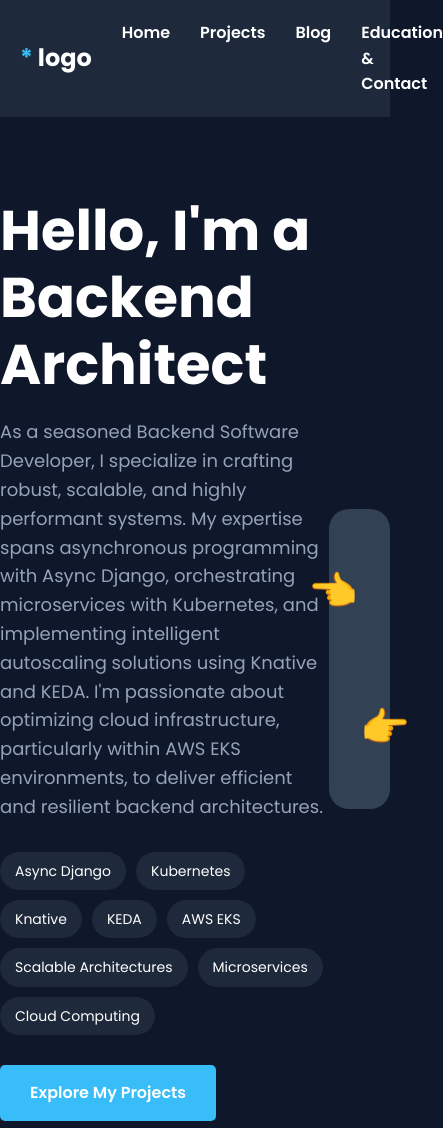
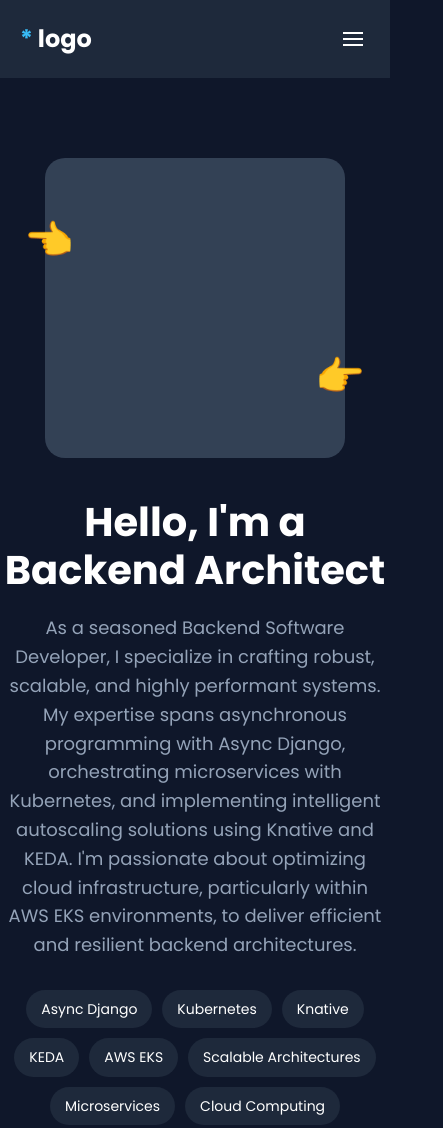
Before and after one commit to samarthrawat1/portfolio, a plain HTML site: page index.html in a window 390 px wide. Shown: the top 1128 px of the page, 443 px wide, since content can reach past the window. Drawn offline with Linux system fonts and the light colour scheme.

Commit message:
fixed styling for narrow screens

```diff
--- a/index.html
+++ b/index.html
@@ -15,7 +15,10 @@
             <div class="logo">
                 <span class="logo-star">*</span>logo
             </div>
-            <nav class="main-nav">
+            <button class="nav-toggle" aria-label="toggle navigation">
+                <span class="hamburger"></span>
+            </button>
+            <nav class="main-nav" id="main-nav">
                 <ul>
                     <li><a href="index.html">Home</a></li>
                     <li><a href="projects.html">Projects</a></li>
@@ -107,5 +110,14 @@
         </div>
     </footer>
 
+    <script>
+        const navToggle = document.querySelector('.nav-toggle');
+        const nav = document.querySelector('#main-nav');
+
+        navToggle.addEventListener('click', () => {
+            nav.classList.toggle('nav-visible');
+        });
+    </script>
+
 </body>
 </html>
--- a/style.css
+++ b/style.css
@@ -69,6 +69,10 @@ body {
 
 .main-nav a:hover {
     color: var(--accent-color);
+}
+
+.nav-toggle {
+    display: none;
 }
 
 /* Hero Section */
@@ -235,6 +239,88 @@ body {
     color: var(--accent-color);
 }
 
+/* Media Queries for Responsiveness */
+@media (max-width: 768px) {
+    .main-nav {
+        display: none;
+        position: absolute;
+        top: 100%;
+        left: 0;
+        width: 100%;
+        background-color: var(--card-color);
+        padding: 1rem 0;
+        box-shadow: 0 5px 10px rgba(0,0,0,0.2);
+    }
+
+    .main-nav.nav-visible {
+        display: block;
+    }
+
+    .main-nav ul {
+        flex-direction: column;
+        align-items: center;
+        gap: 1rem;
+    }
+
+    .main-nav ul li {
+        margin-left: 0;
+    }
+
+    .nav-toggle {
+        display: block;
+        background: transparent;
+        border: 0;
+        padding: 0.5em;
+        cursor: pointer;
+    }
+
+    .hamburger {
+        display: block;
+        position: relative;
+        width: 1.5em;
+        height: 2px;
+        background-color: white;
+        transition: transform 0.3s ease;
+    }
+
+    .hamburger::before,
+    .hamburger::after {
+        content: '';
+        position: absolute;
+        left: 0;
+        width: 100%;
+        height: 2px;
+        background-color: white;
+        transition: top 0.3s ease, bottom 0.3s ease, transform 0.3s ease;
+    }
+
+    .hamburger::before {
+        top: -6px;
+    }
+
+    .hamburger::after {
+        bottom: -6px;
+    }
+
+    .hero {
+        flex-direction: column;
+        text-align: center;
+    }
+
+    .hero-image {
+        margin-bottom: 40px;
+        order: -1;
+    }
+
+    .hero-text h1 {
+        font-size: 40px;
+    }
+
+    .tags {
+        justify-content: center;
+    }
+}
+
 /* Expertise Section */
 .expertise {
     padding: 80px 0;
```
Also changed, not shown: projects.html (+13 -1 lines).
